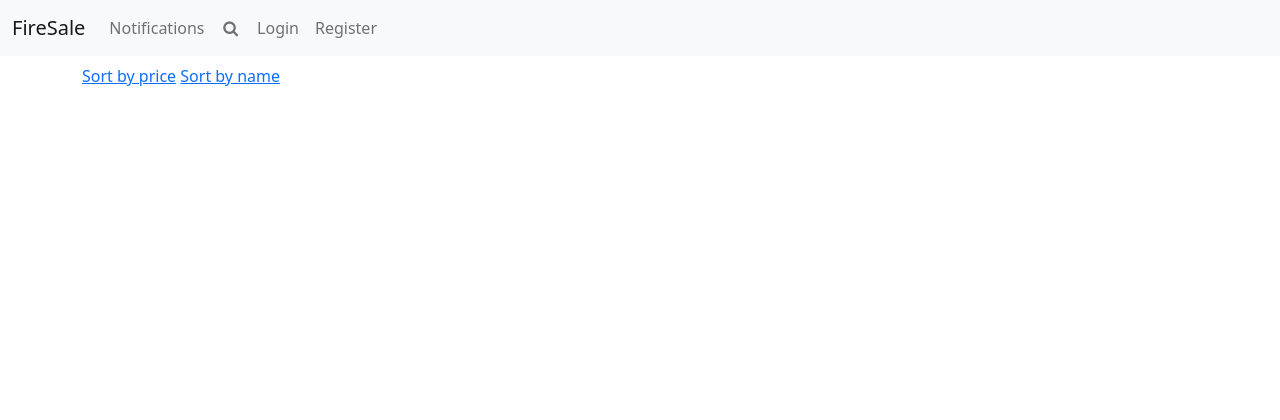
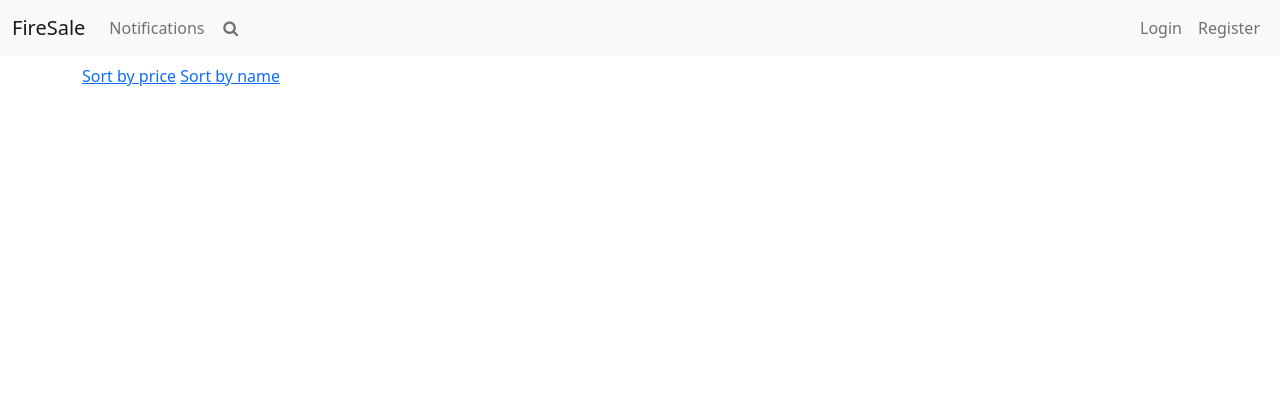
Before and after one commit to magnushj93hr/verklegt2_v2, a Django app: page /catalog/ in a window 1280 px wide. Shown: the top 420 px of the page. Run offline with Django 4.2, Linux system fonts and the light colour scheme; parts of the project's set-up code (start-up, migrations or seed data) failed here and were passed over.

Commit message:
nav bar profile og logout til hægri

```diff
--- a/templates/Navigation.html
+++ b/templates/Navigation.html
@@ -54,8 +54,11 @@
                   <a class="nav-link" href="{% url 'register' %}">Register</a>
                    </li>
           {% endif %}-->
-      <li class ="nav-item">
-            <a class= "nav-link" href="{% url 'Firesale-index' %}"><i class="fa fa-fw fa-search"></i></a></li>
+        <li class ="nav-item">
+        <a class= "nav-link" href="{% url 'Firesale-index' %}"><i class="fa fa-fw fa-search"></i></a></li>
+      </ul>
+      <ul class="navbar-nav ml-auto mb-2 mb-lg-0">
+
         {% if user.is_authenticated %}
                     <li class="nav-item">
                   <a class="nav-link" href="{% url 'profile' %}">Profile</a>
```
